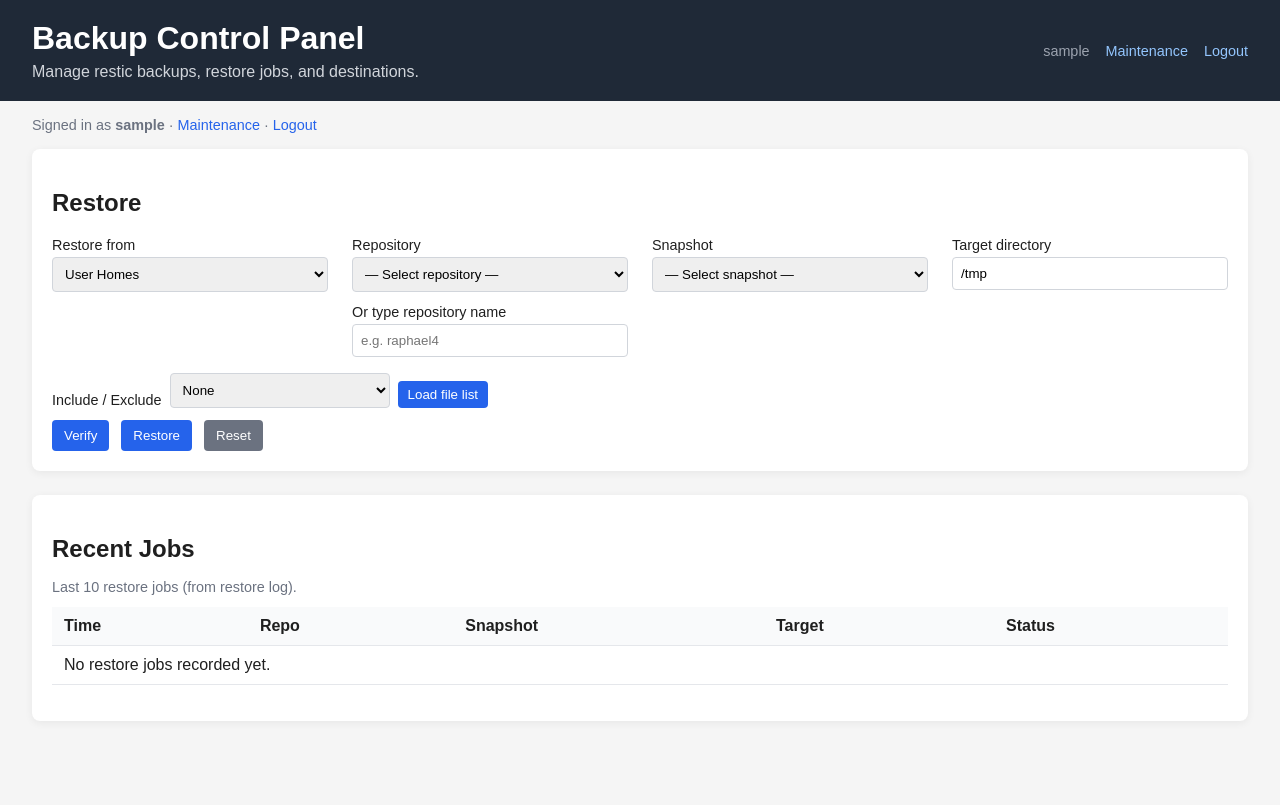
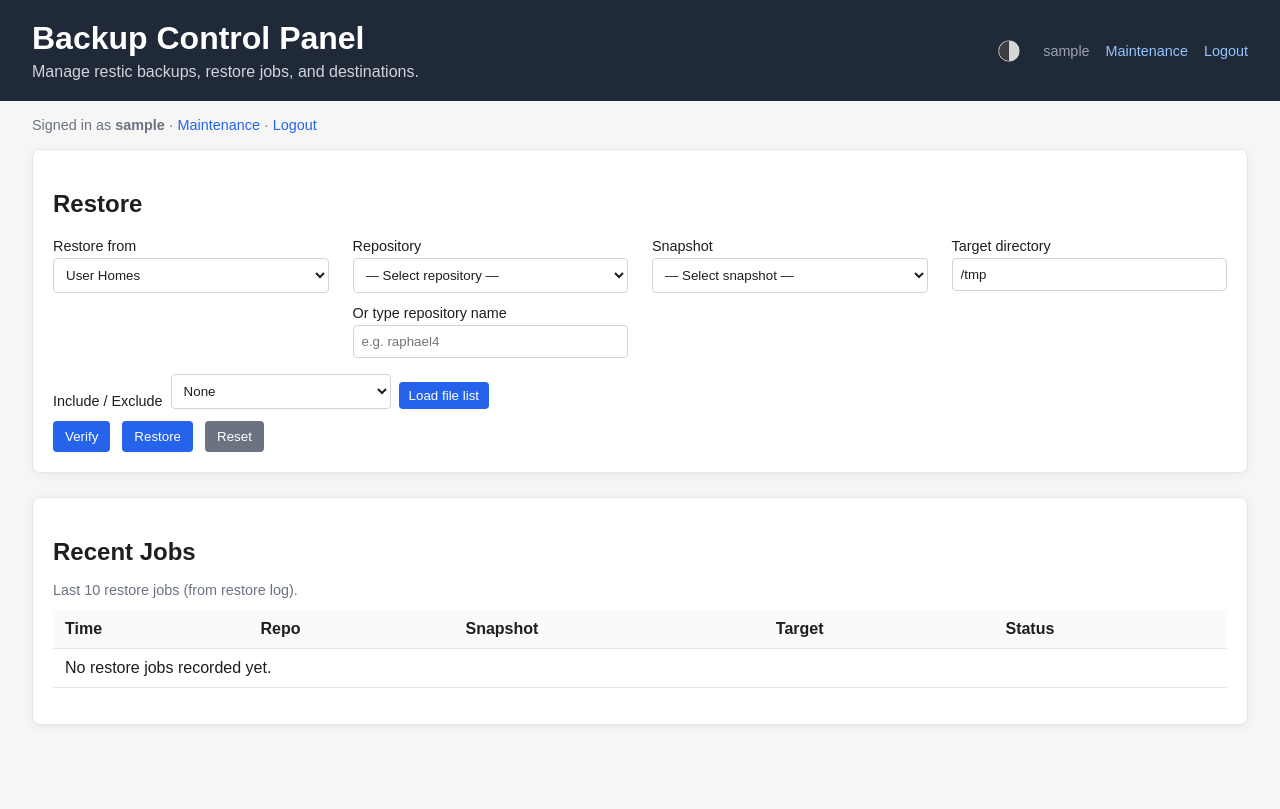
Before and after one commit to mit-orcd/orcd-restic-console, a Flask app: page / in a window 1280 px wide. Before the commit the page ends 727 px from the top, so only its background shows below. Run offline with Flask 3, Linux system fonts and the light colour scheme; the visitor is signed in with stand-in values (Sample User, id 1); data that the repository does not hold is empty.

Commit message:
estetic changes added

```diff
--- a/static/app.js
+++ b/static/app.js
@@ -388,3 +388,38 @@ restoreCancelBtn?.addEventListener("click", () => {
     console.error(err);
   }
 })();
+
+// Theme toggle (light / dark panel)
+(function () {
+  const STORAGE_KEY = "backup-panel-theme";
+  const DARK = "dark";
+  const LIGHT = "light";
+
+  function getStored() {
+    try {
+      return localStorage.getItem(STORAGE_KEY) || LIGHT;
+    } catch (e) {
+      return LIGHT;
+    }
+  }
+
+  function applyTheme(theme) {
+    document.body.classList.toggle("theme-dark", theme === DARK);
+  }
+
+  function setTheme(theme) {
+    try {
+      localStorage.setItem(STORAGE_KEY, theme);
+    } catch (e) {}
+    applyTheme(theme);
+  }
+
+  const btn = document.getElementById("theme-toggle");
+  if (btn) {
+    applyTheme(getStored());
+    btn.addEventListener("click", function () {
+      const next = document.body.classList.contains("theme-dark") ? LIGHT : DARK;
+      setTheme(next);
+    });
+  }
+})();
--- a/static/styles.css
+++ b/static/styles.css
@@ -1,13 +1,79 @@
+/* Cursor Light (default) */
+:root {
+  --panel-bg: #ffffff;
+  --panel-border: #e5e7eb;
+  --body-bg: #f6f6f6;
+  --body-fg: #1e1e1e;
+  --header-bg: #1f2937;
+  --header-fg: #fff;
+  --header-subtitle: #d1d5db;
+  --header-user: #9ca3af;
+  --header-link: #93c5fd;
+  --input-bg: #ffffff;
+  --input-border: #d1d5db;
+  --input-fg: #1e1e1e;
+  --table-header-bg: #f9fafb;
+  --table-border: #e5e7eb;
+  --file-list-bg: #f9fafb;
+  --file-list-hover: #e5e7eb;
+  --verify-bg: #ecfdf5;
+  --verify-border: #a7f3d0;
+  --verify-fg: #065f46;
+  --verify-error-bg: #fef2f2;
+  --verify-error-border: #fecaca;
+  --verify-error-fg: #991b1b;
+  --notice-fg: #6b7280;
+  --notice-link: #2563eb;
+  --code-bg: #f3f4f6;
+  --pre-bg: #1e1e1e;
+  --pre-fg: #d4d4d4;
+  --status-success: #059669;
+  --status-failure: #dc2626;
+}
+
+/* Cursor Dark */
+body.theme-dark {
+  --panel-bg: #252526;
+  --panel-border: #3c3c3c;
+  --body-bg: #1e1e1e;
+  --body-fg: #d4d4d4;
+  --header-bg: #252526;
+  --header-fg: #cccccc;
+  --header-subtitle: #9d9d9d;
+  --header-user: #9d9d9d;
+  --header-link: #3794ff;
+  --input-bg: #3c3c3c;
+  --input-border: #3c3c3c;
+  --input-fg: #cccccc;
+  --table-header-bg: #2d2d2d;
+  --table-border: #3c3c3c;
+  --file-list-bg: #2d2d2d;
+  --file-list-hover: #404040;
+  --verify-bg: #1e3a2f;
+  --verify-border: #2d5a45;
+  --verify-fg: #89d185;
+  --verify-error-bg: #3a1e1e;
+  --verify-error-border: #5a2d2d;
+  --verify-error-fg: #f48771;
+  --notice-fg: #9d9d9d;
+  --notice-link: #3794ff;
+  --code-bg: #3c3c3c;
+  --pre-bg: #1e1e1e;
+  --pre-fg: #d4d4d4;
+  --status-success: #89d185;
+  --status-failure: #f48771;
+}
+
 body {
   font-family: Arial, sans-serif;
   margin: 0;
-  background: #f5f5f5;
-  color: #1f1f1f;
+  background: var(--body-bg);
+  color: var(--body-fg);
 }
 
 header {
-  background: #1f2937;
-  color: #fff;
+  background: var(--header-bg);
+  color: var(--header-fg);
   padding: 20px 32px;
 }
 
@@ -40,13 +106,53 @@ header {
   text-decoration: underline;
 }
 
+.theme-toggle {
+  display: flex;
+  align-items: center;
+  justify-content: center;
+  width: 36px;
+  height: 36px;
+  padding: 0;
+  border: none;
+  border-radius: 6px;
+  background: transparent;
+  color: var(--header-fg);
+  cursor: pointer;
+  opacity: 0.9;
+}
+
+.theme-toggle:hover {
+  background: rgba(255, 255, 255, 0.1);
+  opacity: 1;
+}
+
+.theme-toggle-icon {
+  display: block;
+}
+
+.theme-toggle-half-light {
+  fill: #e8e8e8;
+}
+
+.theme-toggle-half-dark {
+  fill: #404040;
+}
+
+body.theme-dark .theme-toggle-half-light {
+  fill: #4a4a4a;
+}
+
+body.theme-dark .theme-toggle-half-dark {
+  fill: #d0d0d0;
+}
+
 h1 {
   margin: 0 0 6px;
 }
 
 .subtitle {
   margin: 0;
-  color: #d1d5db;
+  color: var(--header-subtitle);
 }
 
 main {
@@ -54,11 +160,12 @@ main {
 }
 
 .panel {
-  background: #fff;
+  background: var(--panel-bg);
   padding: 20px;
   border-radius: 8px;
   box-shadow: 0 2px 8px rgba(0, 0, 0, 0.06);
   margin-bottom: 24px;
+  border: 1px solid var(--panel-border);
 }
 
 table {
@@ -92,10 +199,13 @@ th {
 }
 
 input,
-select {
+select,
+textarea {
   padding: 8px;
-  border: 1px solid #d1d5db;
+  border: 1px solid var(--input-border);
   border-radius: 4px;
+  background: var(--input-bg);
+  color: var(--input-fg);
 }
 
 .btn {
--- a/templates/layout.html
+++ b/templates/layout.html
@@ -14,6 +14,13 @@
           <p class="subtitle">Manage restic backups, restore jobs, and destinations.</p>
         </div>
         <nav class="header-nav">
+          <button type="button" class="theme-toggle" id="theme-toggle" title="Toggle light/dark panel" aria-label="Toggle light/dark theme">
+            <svg class="theme-toggle-icon" width="22" height="22" viewBox="0 0 22 22" fill="none" xmlns="http://www.w3.org/2000/svg" aria-hidden="true">
+              <circle cx="11" cy="11" r="10" stroke="currentColor" stroke-width="1.2" fill="none"/>
+              <path d="M11 1 A10 10 0 0 1 11 21" class="theme-toggle-half theme-toggle-half-light"/>
+              <path d="M11 21 A10 10 0 0 1 11 1" class="theme-toggle-half theme-toggle-half-dark"/>
+            </svg>
+          </button>
           {% if current_user %}
             <span class="header-user">{{ current_user }}</span>
             {% if is_admin %}
```
Also changed, not shown: other parts of static/styles.css (+25 -25 lines).
